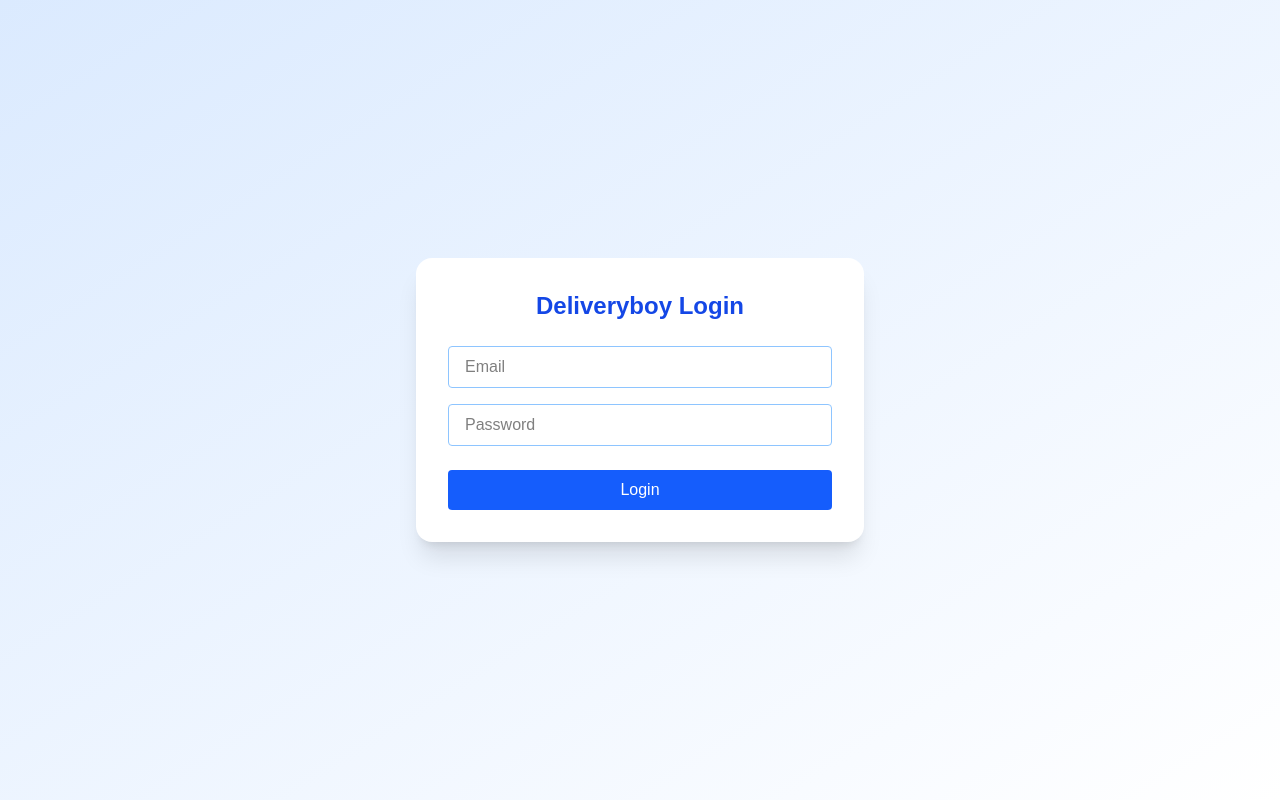
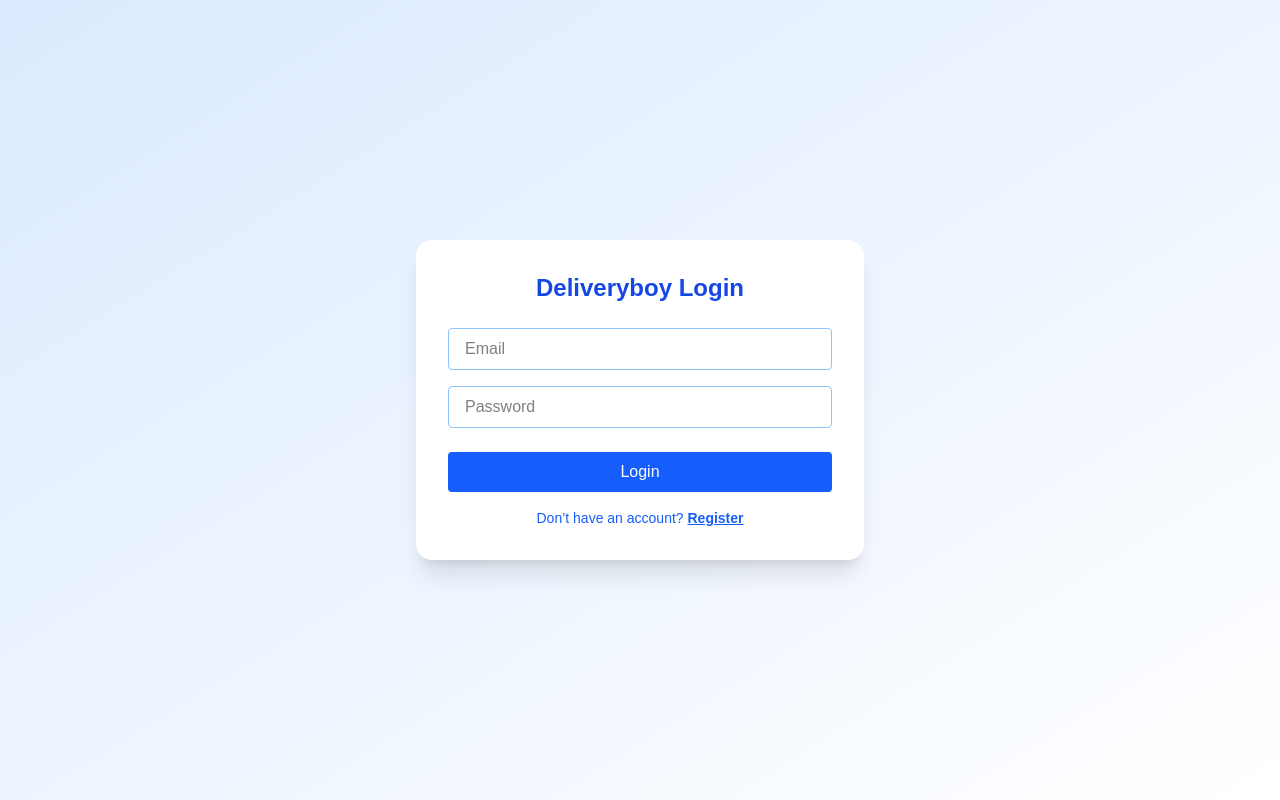
Before and after one commit to pavan29903/TrackIt, a Next.js app in the folder client/: page /delivery/login in a window 1280 px wide. Built offline with nearby package versions, Linux system fonts and the light colour scheme.

Commit message:
fixed minor issues

```diff
--- a/client/app/delivery/login/page.tsx
+++ b/client/app/delivery/login/page.tsx
@@ -2,6 +2,7 @@
 import { useState } from 'react';
 import axios from 'axios';
 import { useRouter } from 'next/navigation';
+import Link from 'next/link';
 
 export default function DeliveryLogin() {
   const [email, setEmail] = useState('');
@@ -49,6 +50,10 @@
         >
           Login
         </button>
+        <p className="text-sm mt-4 text-center text-blue-600">
+          Don’t have an account?{' '}
+          <Link href="/delivery/register" className="underline font-semibold">Register</Link>
+        </p>
       </div>
     </div>
   );
--- a/client/app/vendor/page.tsx
+++ b/client/app/vendor/page.tsx
@@ -105,7 +105,7 @@
                     onClick={() => assignPartner(order._id, boy._id)}
                     className="bg-blue-600 text-white px-3 py-1 rounded hover:bg-blue-700 transition"
                   >
-                    {boy.name} (ID: {boy._id})
+                    {boy.name}
                   </button>
                 ))}
               </div>
```
